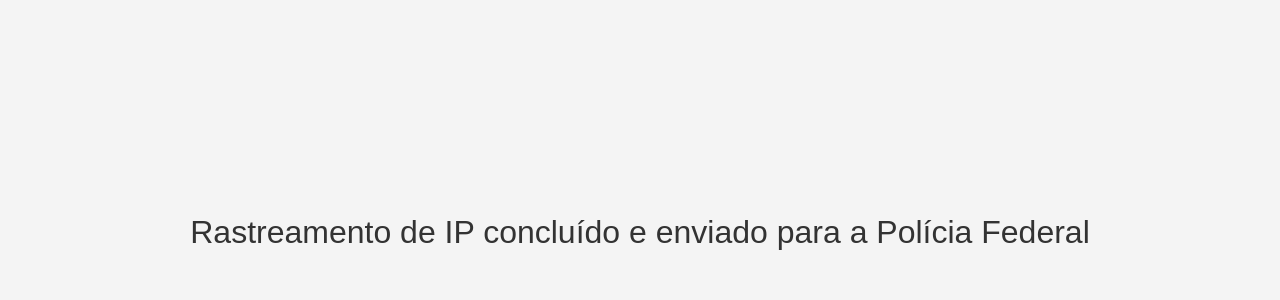
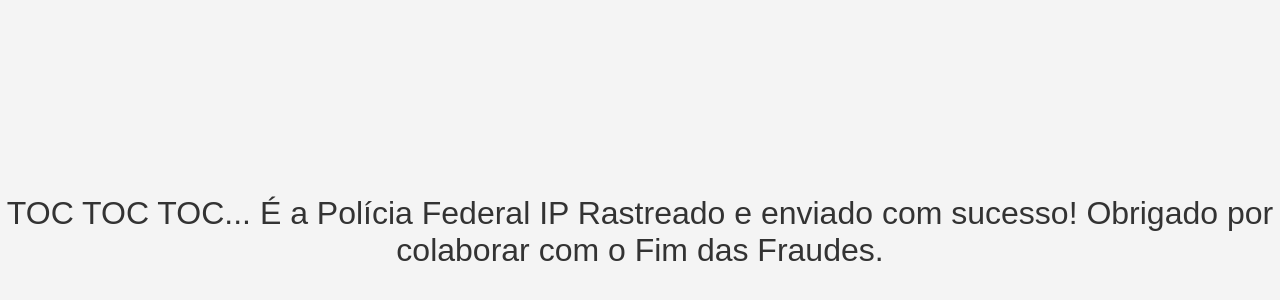
Before and after one commit to natanielpaiva/rastreamento, a plain HTML site: page index.html in a window 1280 px wide. Shown: the part 168-468 px from the top of the page. Drawn offline with Linux system fonts and the light colour scheme.

Commit message:
Update index.html

```diff
--- a/index.html
+++ b/index.html
@@ -59,7 +59,8 @@
 </div>
 
 <div id="message">
-    Rastreamento de IP concluído e enviado para a Polícia Federal
+    TOC TOC TOC... É a Polícia Federal
+    IP Rastreado e enviado com sucesso! Obrigado por colaborar com o  Fim das Fraudes.
 </div>
 
 <script>
```
